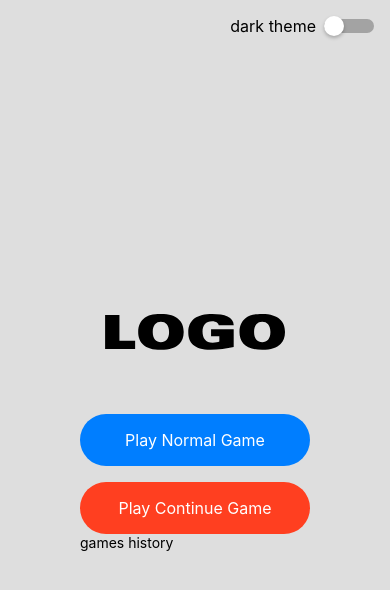
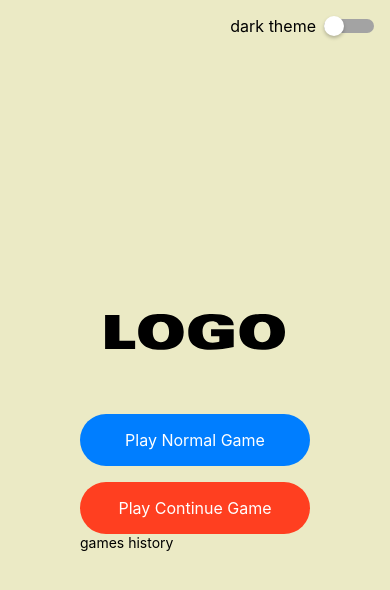
Before and after one commit to AllanAoudji/ultimate-tic-tac-toe-ui, a React Native app: screen / in a window 390 px wide. Shown: the top 590 px of the page. Built offline with nearby package versions, Linux system fonts and the light colour scheme; what ultimate-tic-tac-toe-algorithm would draw is missing.

Commit message:
Update DEFAULT_LIGHT_COLOR_THEME.background

```diff
--- a/src/DefaultLight.theme.ts
+++ b/src/DefaultLight.theme.ts
@@ -5,7 +5,7 @@ import {
 } from './DefaultGeneral.theme';
 
 const DEFAULT_LIGHT_COLOR_THEME: Theming.ColorTheme = {
-  background: '#dedede',
+  background: '#ebeac5',
   black: '#000',
   blackTransparent: 'rgba(0,0,0,0.6)',
   grey: 'rgb(163, 163, 163)',
```
